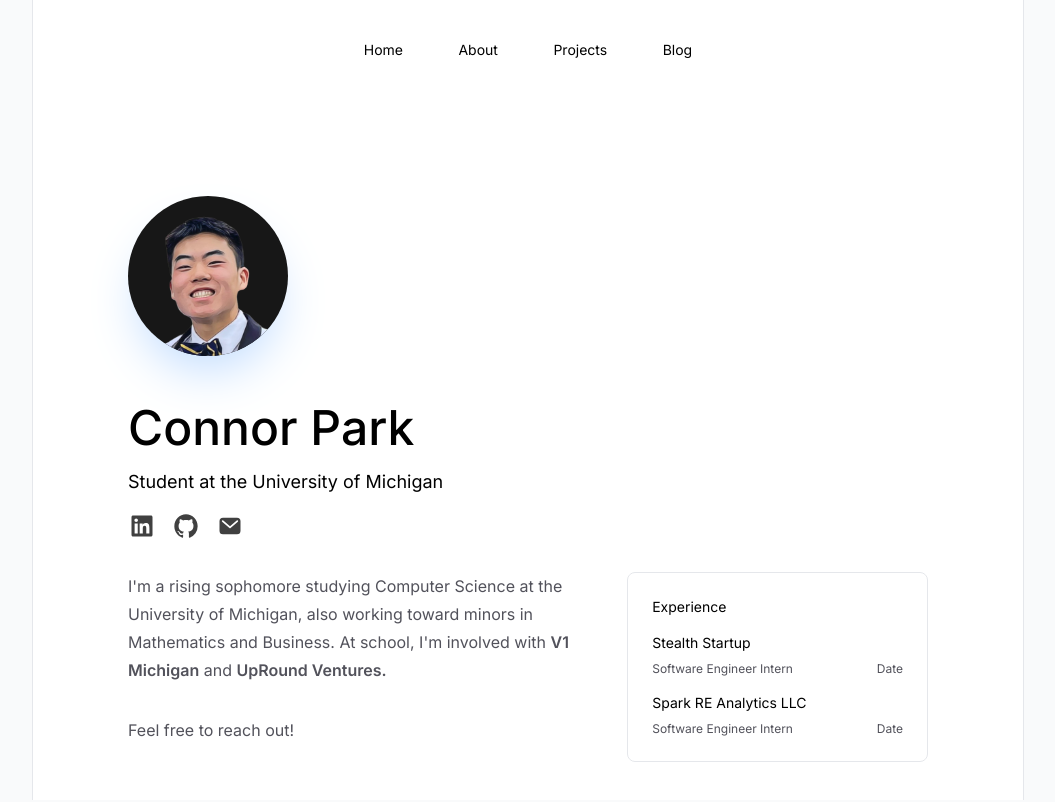
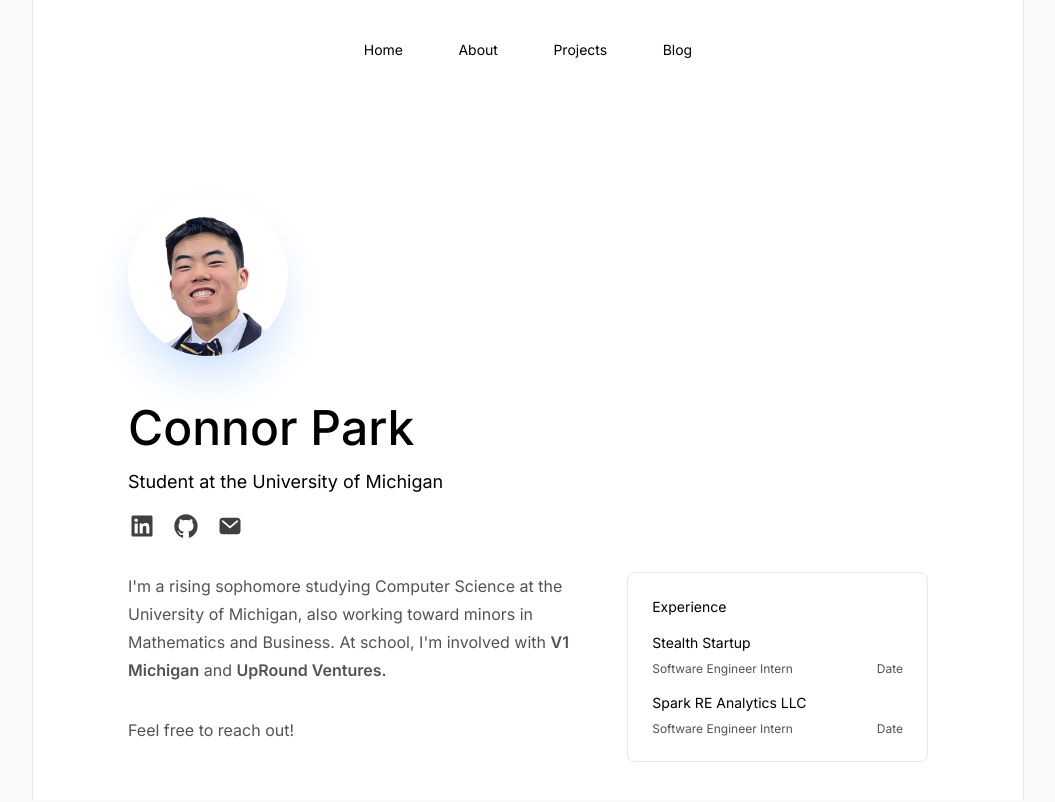
Before and after one commit to connorpark24/connorpark.dev, a Next.js app: page / in a window 1280 px wide. Shown: the top 802 px of the page, without its empty margins (112-1167 px from the left). Built offline with nearby package versions, Linux system fonts and the light colour scheme.

Commit message:
update light profile pic

```diff
--- a/src/app/page.tsx
+++ b/src/app/page.tsx
@@ -7,7 +7,7 @@ import ExperienceCard from "@/components/ExperienceCard";
 export default function Home() {
   return (
     <div className="flex flex-col w-full">
-      <div className="relative inline-block bg-neutral-900 border-gray-100 rounded-full sm:w-40 sm:h-40 w-32 h-32 shadow-2xl mb-12 dark:shadow-blue-600 shadow-blue-200">
+      <div className="relative inline-block dark:bg-neutral-900 bg-white border-gray-100 rounded-full sm:w-40 sm:h-40 w-32 h-32 shadow-2xl mb-12 dark:shadow-blue-600 shadow-blue-200">
         <Image
           src={headshot}
           alt="Headshot"
--- a/src/app/projects/projectData.tsx
+++ b/src/app/projects/projectData.tsx
@@ -37,14 +37,14 @@ const projectData: Project[] = [
     icon: <AcademicCapIcon className="w-5 h-5 dark:text-white" />,
   },
   {
-    link: "https://github.com/connorpark24/upround-platform",
+    link: "https://github.com/connorpark24/refresher-plugin",
     title: "Obsidian Notes Refresher",
     description:
       "Plugin that uses AI to provide summaries on old notes in vault.",
     icon: <DocumentCheckIcon className="w-5 h-5 dark:text-white" />,
   },
   {
-    link: "https://github.com/connorpark24/upround-platform",
+    link: "https://github.com/connorpark24/personal-website",
     title: "Personal Website",
     description: "This website and blog. ",
     icon: <CpuChipIcon className="w-5 h-5 dark:text-white" />,
```
